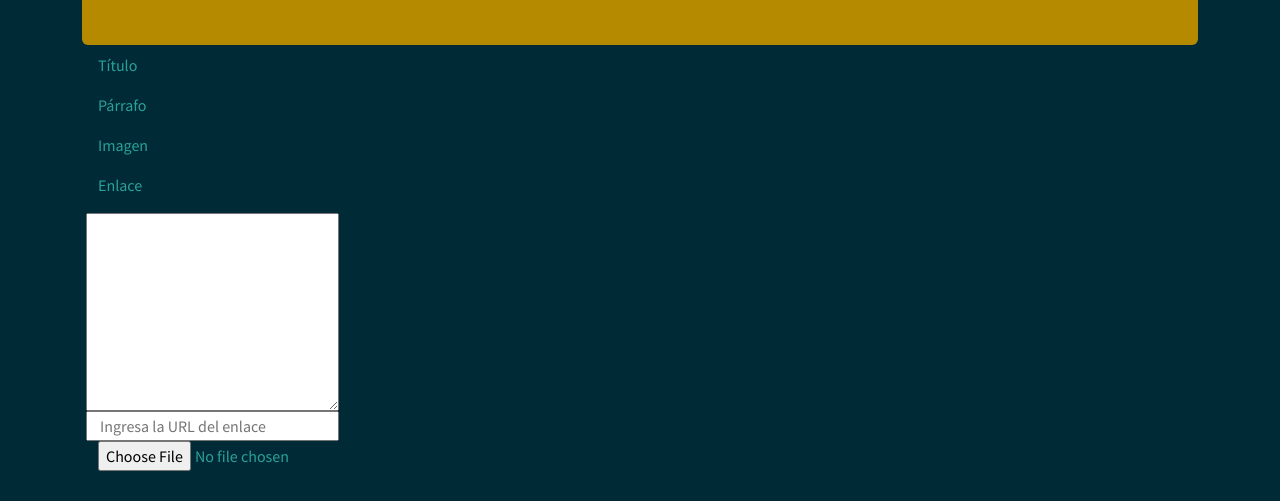
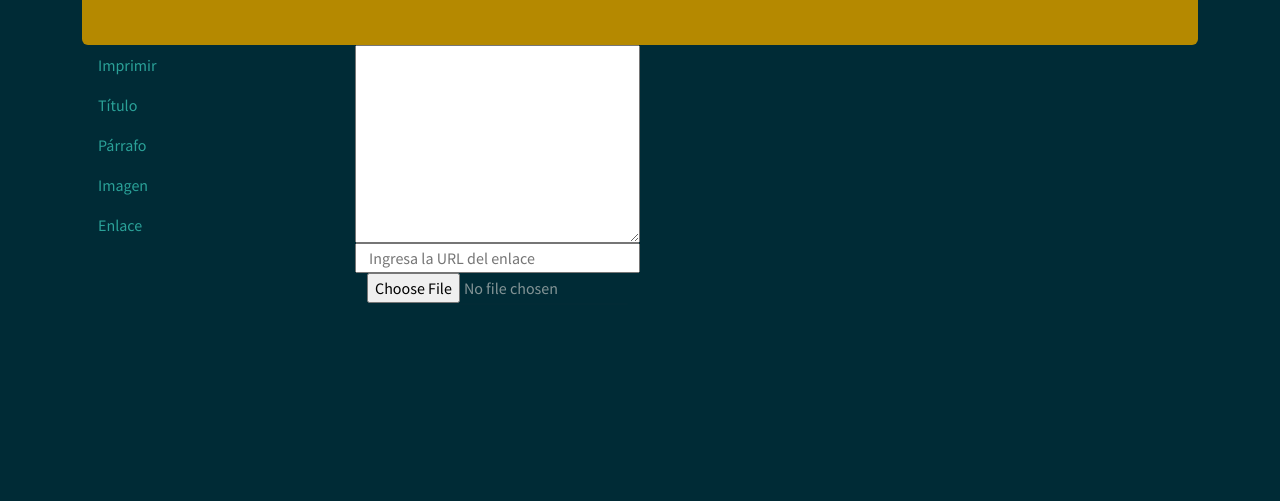
Before and after one commit to Marlon0927/NuevasTecnologias, a plain HTML site: page index.html in a window 1280 px wide. Shown: the part 299-800 px from the top of the page. Drawn offline with nearby package versions, Linux system fonts and the light colour scheme.

Commit message:
Update index.html

```diff
--- a/index.html
+++ b/index.html
@@ -25,6 +25,9 @@
             <div class="col-3">
                 <ul class="nav flex-column">
                     <li class="nav-item">
+                        <a class="nav-link active" href="#" onclick="imprimir()">Imprimir</a>
+                    </li>
+                    <li class="nav-item">
                         <a class="nav-link active" href="#" onclick="nuevoTitulo()">Título</a>
                     </li>
                     <li class="nav-item">
@@ -36,13 +39,10 @@
                     <li class="nav-item">
                         <a class="nav-link" href="#" onclick="nuevoEnlace()">Enlace</a>
                     </li>
-                    <li class="nav-item">
-                        <a class="nav-link" href="#"onclick="nuevoParrafo()>Imprimir</a>
-                    </li>
+
                 </ul>
-
             </div>
-            <div class="col-8">
+            <div class="col-3">
                 <!-- un div  de tipo fila (row) con un textarea -->
                 <div class="row">
                     <textarea name="" id="texto" rows="8"></textarea>
```
